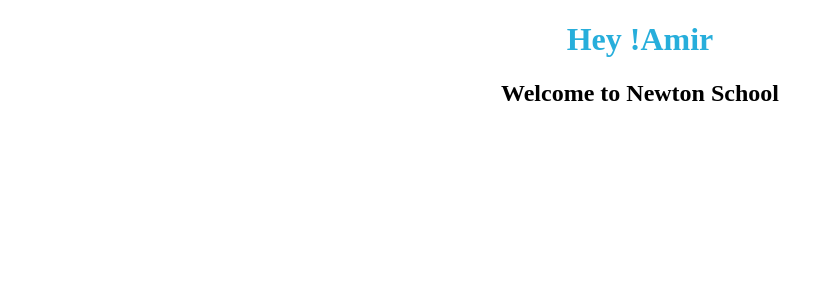
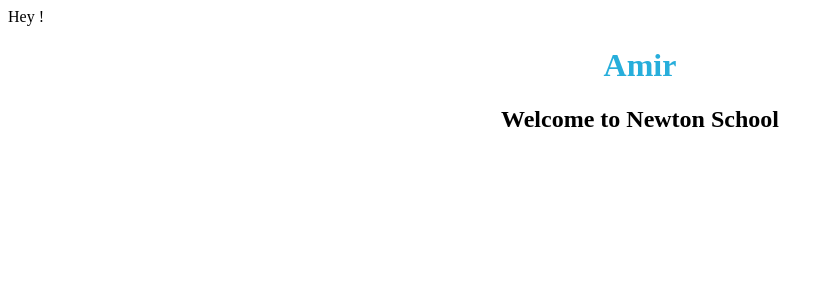
Before and after one commit to Armuibry/Greetings-with-Props---ReactJS-React-Basics-Create-react-app-Going-through-th---b1nemg4z24t5, a React app: page / in a window 1280 px wide. Shown: the top 300 px of the page, without its empty margins (0-834 px from the left). Built offline with nearby package versions, Linux system fonts and the light colour scheme.

Commit message:
greeting error

```diff
--- a/src/components/Welcome.js
+++ b/src/components/Welcome.js
@@ -3,7 +3,8 @@
 function Welcome(props){
     return(
         <>
-            <h1>Hey !{props.name}</h1>
+            <span>Hey !</span>
+            <h1>{props.name}</h1>
             <h2>Welcome to Newton School</h2>
         </>
     )
```
